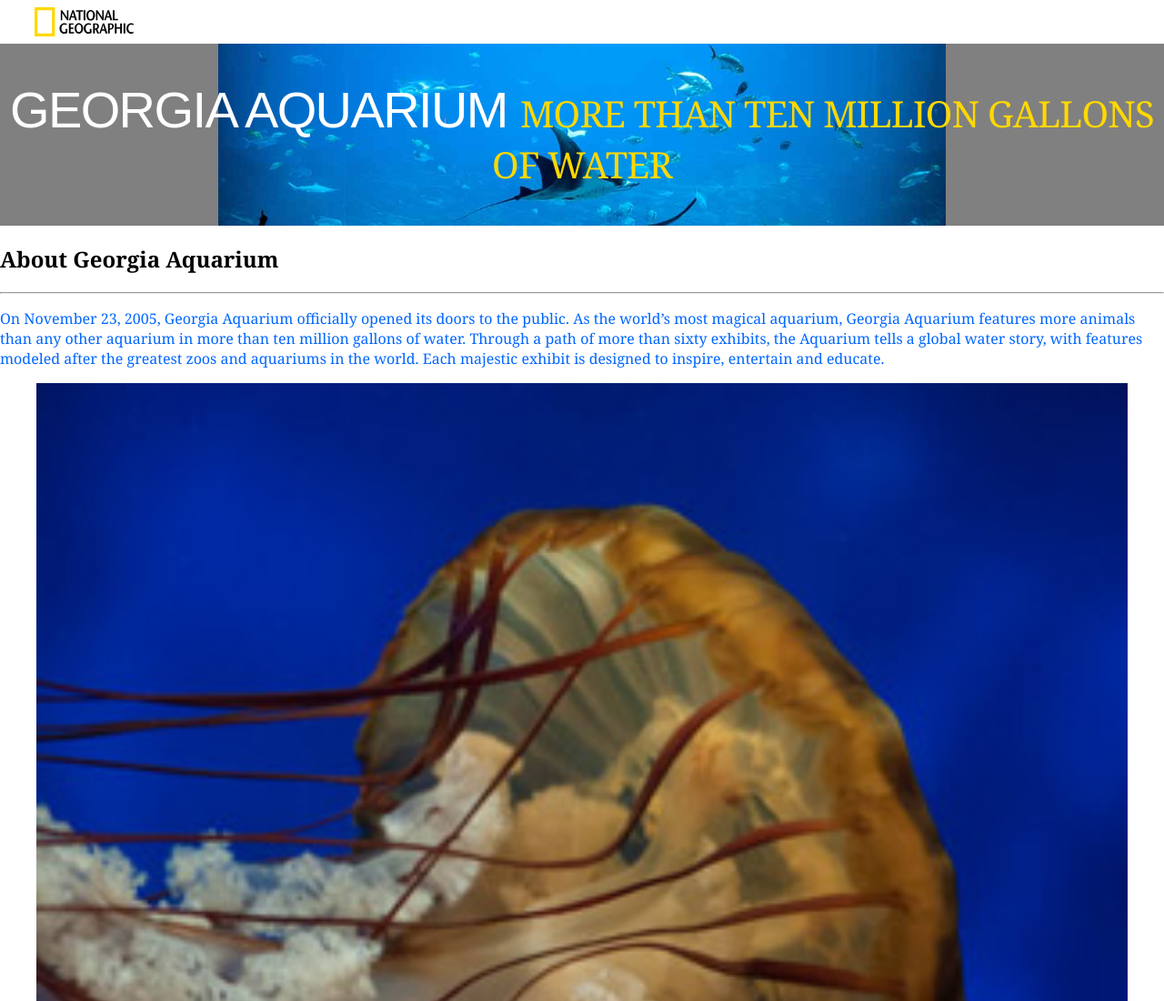
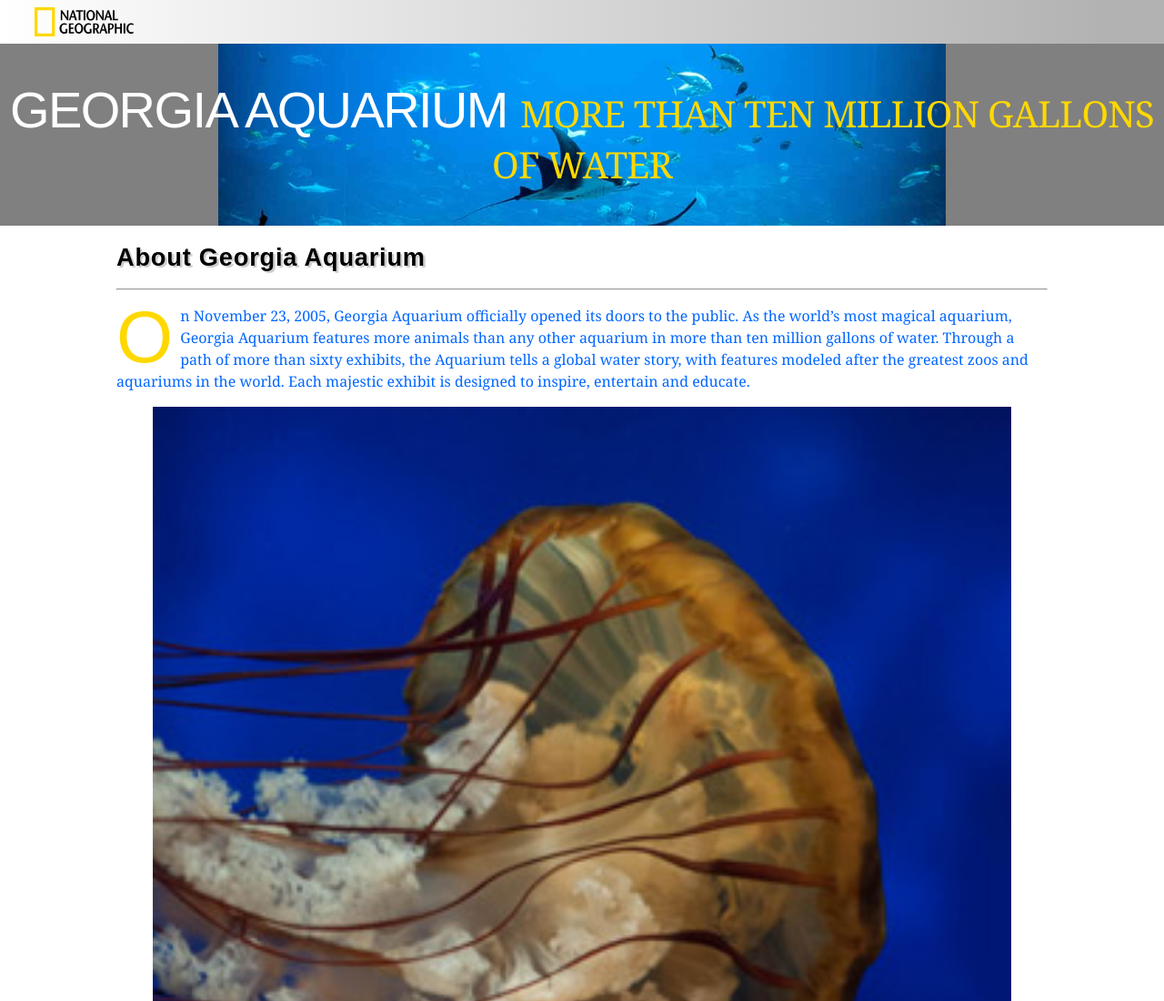
Before and after one commit to shyronn/assignment1, a plain HTML site: page index.html in a window 1280 px wide. Shown: the top 1100 px of the page at 91% size. Drawn offline with Linux system fonts and the light colour scheme.

Commit message:
Body update

```diff
--- a/css/general.css
+++ b/css/general.css
@@ -28,10 +28,6 @@ img {
     display: block;
 }
 
-h2 {
-    color: black;
-}
-
 body {
     margin: 0;
     padding: 0;
@@ -39,7 +35,7 @@ body {
 
 header {
     overflow: hidden;
-    background-image:linear-gradient(0deg, blue, green 40%, red)
+    background-image:linear-gradient(90deg, white, #B2B2B2  95%);
     background-color: white;
 }
 
@@ -77,6 +73,29 @@ h1 span {
     letter-spacing: -.1rem;
 }
 
+h2 {
+    color: black;
+    font-size: 1.7rem;
+    font-family:Arial, "Helvetica Neue", Helvetica, sans-serif;
+    letter-spacing: +.05rem;
+    text-shadow: .15rem .1rem .05rem rgba(0, 0, 0, .2);
+}
+
+article {
+    margin: 0;
+    padding: 0 10%;
+    overflow: hidden;
+    line-height: 1.5rem;
+}
+
+.dropcap:first-letter {
+    font-size: 5rem;
+    float: left;
+    margin: 1.5rem .5rem 1rem 0;
+    font-family:Arial, "Helvetica Neue", Helvetica, sans-serif;
+    color: #FFD800;
+}
+
 figcaption {
     font-size: .75rem;
     margin-top: .25rem 0 0;
--- a/index.html
+++ b/index.html
@@ -22,7 +22,7 @@
 
         <hr>
 
-        <p>On November 23, 2005, Georgia Aquarium officially opened its doors to the public. As the world’s most magical aquarium, Georgia Aquarium features more animals than any other aquarium in more than ten million gallons of water. Through a path of more than sixty exhibits, the Aquarium tells a global water story, with features modeled after the greatest zoos and aquariums in the world. Each majestic exhibit is designed to inspire, entertain and educate.</p>
+        <p class="dropcap">On November 23, 2005, Georgia Aquarium officially opened its doors to the public. As the world’s most magical aquarium, Georgia Aquarium features more animals than any other aquarium in more than ten million gallons of water. Through a path of more than sixty exhibits, the Aquarium tells a global water story, with features modeled after the greatest zoos and aquariums in the world. Each majestic exhibit is designed to inspire, entertain and educate.</p>
 
         <figure>
             <img src="images/jellyfish.jpg" alt="Jellyfish">
```
